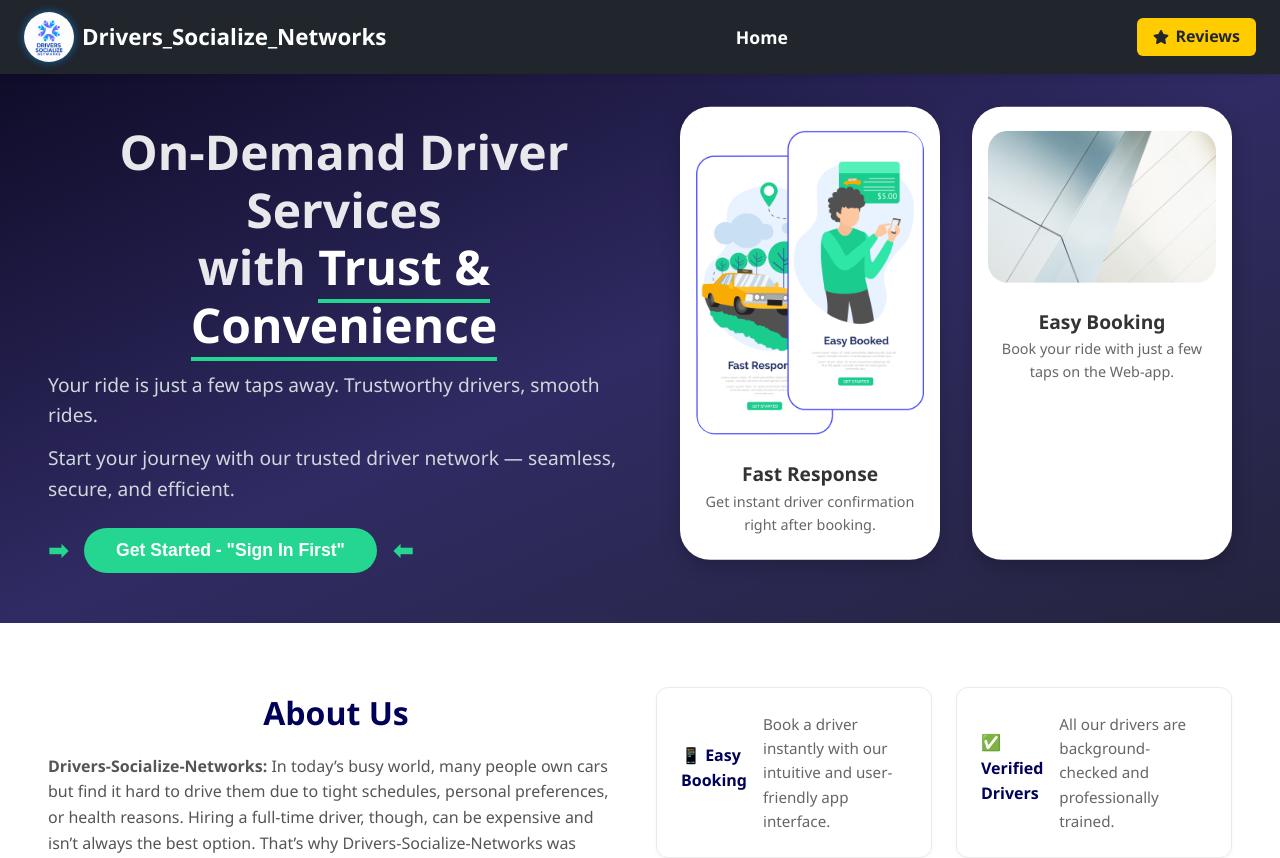
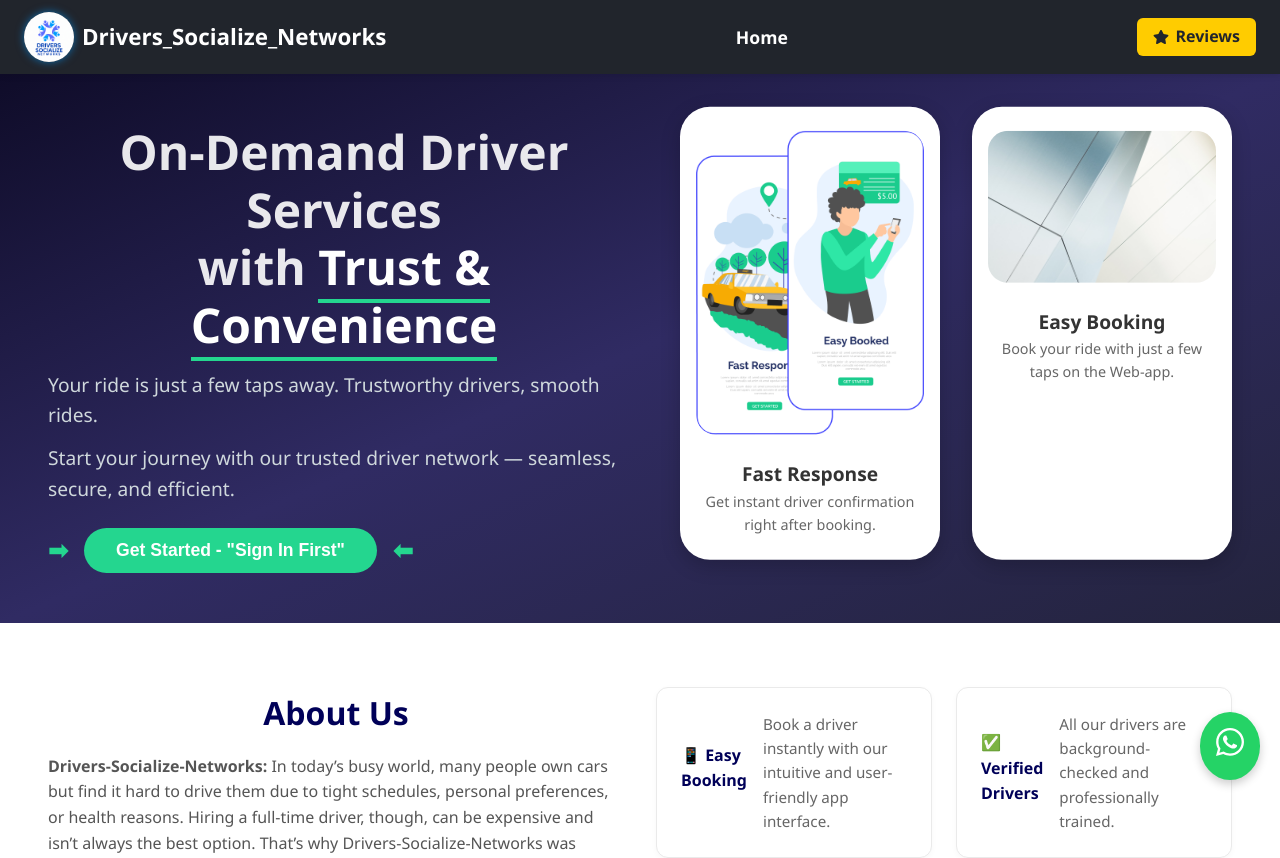
Before and after one commit to Drivers822/Socialize, a React (Vite) app: page / in a window 1280 px wide. Shown: the top 858 px of the page. Built offline with nearby package versions, Linux system fonts and the light colour scheme.

Commit message:
add what's app icon

```diff
--- a/src/Styles/HomePage.css
+++ b/src/Styles/HomePage.css
@@ -190,3 +190,20 @@
     width: 90%;
   }
 }
+.whatsapp-float {
+  position: fixed;
+  bottom: 20px;
+  right: 20px;
+  background-color: #25D366;
+  color: white;
+  border-radius: 50%;
+  padding: 14px;
+  box-shadow: 0 4px 10px rgba(0, 0, 0, 0.2);
+  z-index: 1000;
+  transition: background-color 0.3s ease;
+}
+
+.whatsapp-float:hover {
+  background-color: #128C7E;
+  color: white;
+}
--- a/src/components/HomePage.jsx
+++ b/src/components/HomePage.jsx
@@ -1,16 +1,18 @@
 import React from 'react';
 import { useNavigate } from 'react-router-dom';
 import '../Styles/HomePage.css';
+import { FaWhatsapp } from 'react-icons/fa';
+
 import taxiIllustration from '../assets/hero-img copy.png';
 import bookedIllustration from '../assets/hero-bg-2.jpg';
-import About from './About'; // ✅ Corrected path
-import WhyUs from './WhyUs'; // ✅ Corrected path
-import CoreFeatures from './CoreFeatures'; // ✅ Corrected path
-import Gallery from './Gallery'; // ✅ Corrected path
-import Team from './Team'; // ✅ Corrected path
-import Pricing from './Pricing'; // ✅ Corrected path
-import Contacts from './Contacts'; // ✅ Corrected path
-import Footer from './Footer'; // ✅ Corrected path
+import About from './About';
+import WhyUs from './WhyUs';
+import CoreFeatures from './CoreFeatures';
+import Gallery from './Gallery';
+import Team from './Team';
+import Pricing from './Pricing';
+import Contacts from './Contacts';
+import Footer from './Footer';
 
 const HeroSection = () => {
   const navigate = useNavigate();
@@ -52,7 +54,6 @@
         </div>
       </section>
 
-      {/* Optionally render About section below */}
       <About />
       <WhyUs />
       <CoreFeatures />
@@ -61,6 +62,16 @@
       <Pricing />
       <Contacts />
       <Footer />
+
+      {/* ✅ WhatsApp Floating Icon */}
+      <a
+        href="https://wa.me/917219080839" // Replace XXXXXXXXXX with your WhatsApp number
+        className="whatsapp-float"
+        target="_blank"
+        rel="noopener noreferrer"
+      >
+        <FaWhatsapp size={32} />
+      </a>
     </>
   );
 };
```
